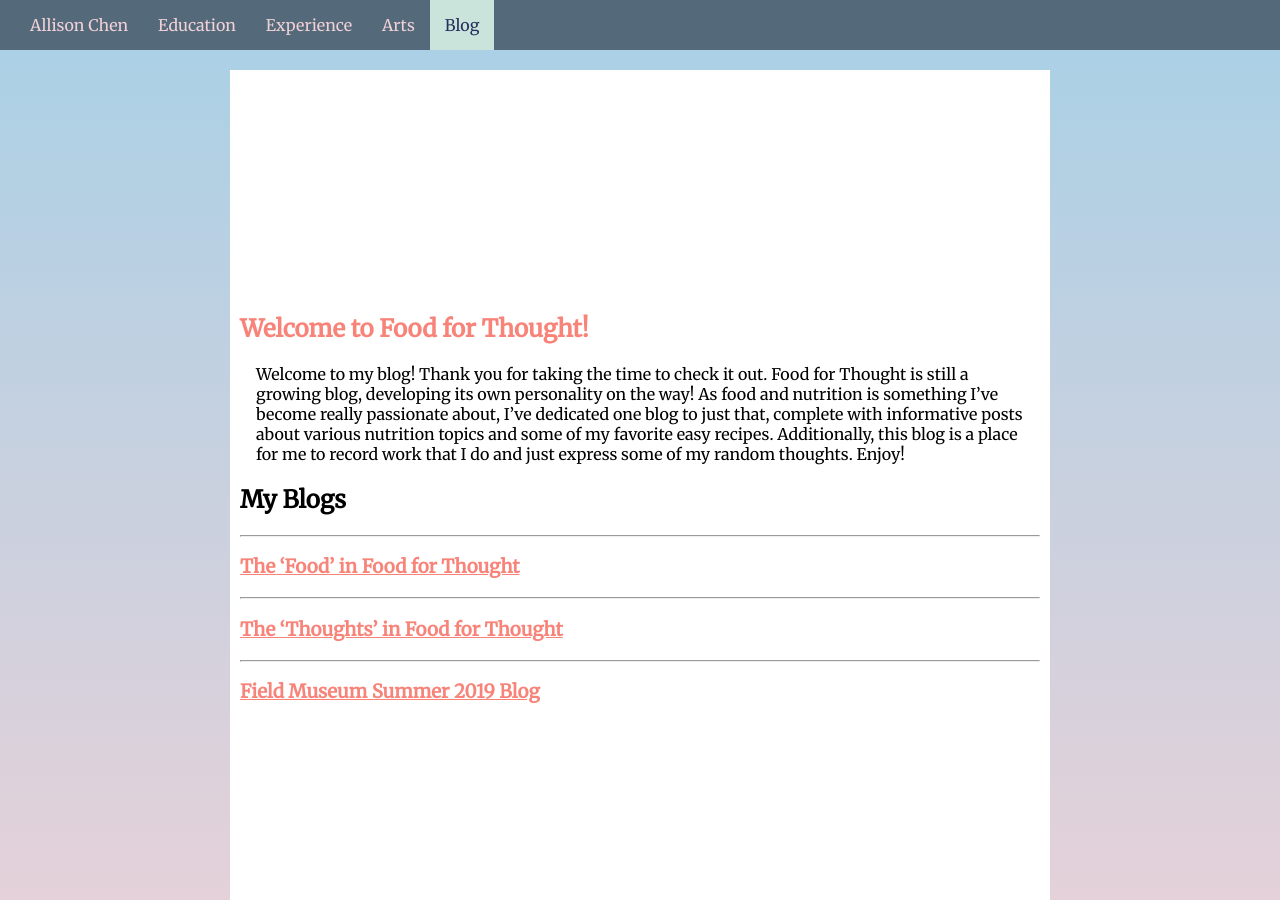
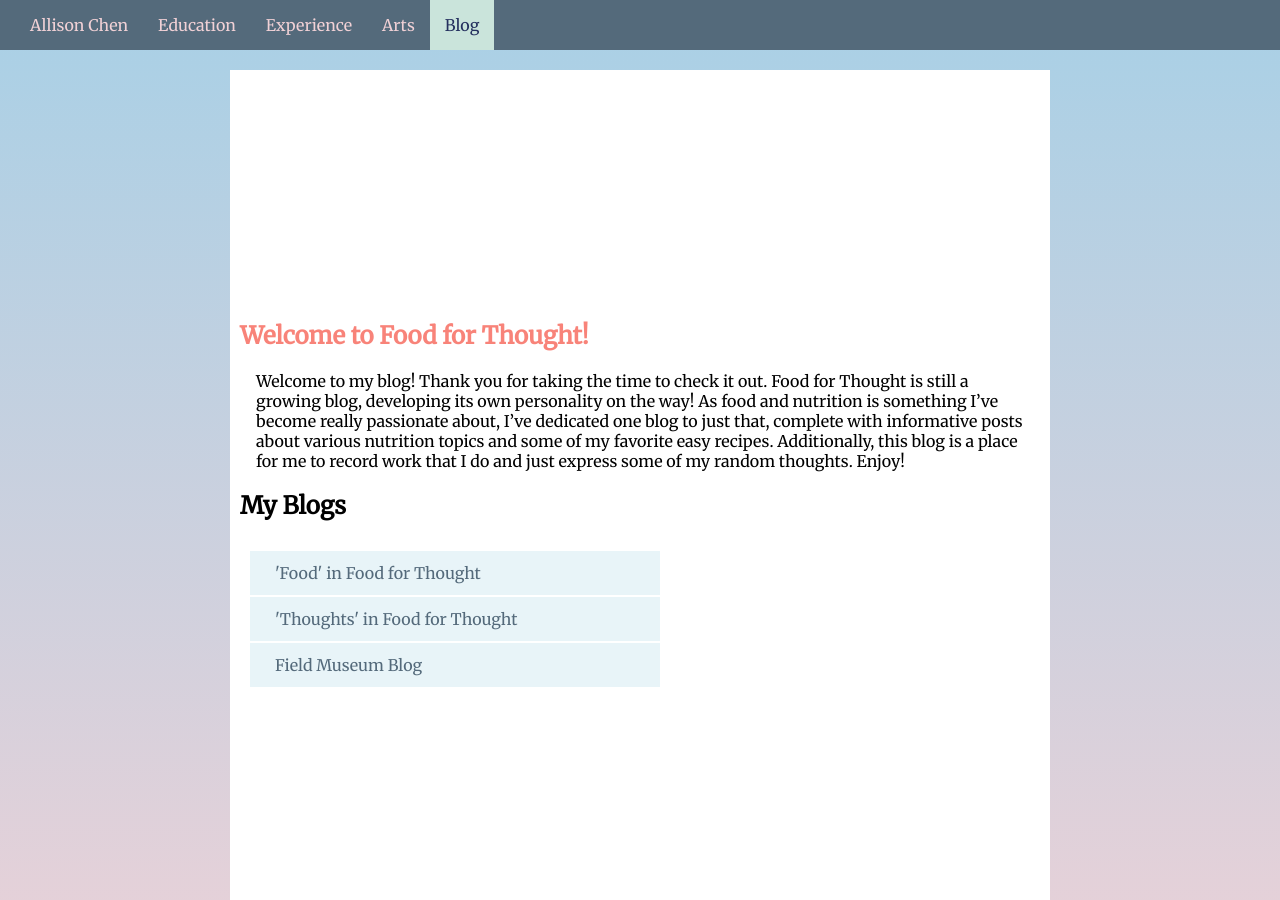
Before and after one commit to allisonchen23/food_for_thought, a Jekyll site: the page built from index.md, in a window 1280 px wide and 900 px high. Built offline with Jekyll 4.4.1, drawn with Linux system fonts in a browser that asks for light colours; nearby versions of some CDN libraries.

Commit message:
changed style view of listing blog page

```diff
--- a/_layouts/default.html
+++ b/_layouts/default.html
@@ -4,7 +4,8 @@
 		<meta charset="utf-8">
 		<title>Allison Chen</title>
     	<link href= "{{ '/css/main.css' | relative_url }}" rel="stylesheet" type="text/css">
-    	<link href="https://fonts.googleapis.com/css?family=Merriweather" rel="stylesheet">
+		<link href="https://fonts.googleapis.com/css?family=Merriweather" rel="stylesheet">
+		<link rel="stylesheet" type="text/css" href="{{ '/css/blog_homes.css' | relative_url }}">
     	<script src="https://use.fontawesome.com/a8517c4d4c.js"></script>
 	</head>
 
--- a/_layouts/post_layout.html
+++ b/_layouts/post_layout.html
@@ -13,6 +13,7 @@
 		{% include navigation.html %}
         <div id="notNavigation">
             <div id="intro">
+				<!-- {% include back_button.html %} -->
 				<h2 class="blogpost title">{{ page.title }}</h2>
 				<h4 class="date">{{page.date | date: "%A %B %-d, %Y"}}</h4>
 			</div>
--- a/index.md
+++ b/index.md
@@ -7,7 +7,7 @@ Welcome to my blog! Thank you for taking the time to check it out. Food for Thou
 
 ## My Blogs
 
----
+<!-- ---
 
 ### [The 'Food' in Food for Thought](food_in_food_for_thought/index.html){:class="standOut"}
 
@@ -17,4 +17,28 @@ Welcome to my blog! Thank you for taking the time to check it out. Food for Thou
 
 ---
 
-### [Field Museum Summer 2019 Blog](field_museum_blog/index.html){:class="standOut"}
+### [Field Museum Summer 2019 Blog](field_museum_blog/index.html){:class="standOut"} -->
+
+<ul class="list_posts">
+    <li>
+        <a href = "food_in_food_for_thought/index.html" id="post_link">
+                <div class="list_item_food">
+                    <div class="title_text">'Food' in Food for Thought</div>
+                </div>
+        </a>
+    </li>
+    <li>
+        <a href = "thoughts_in_food_for_thought/index.html" id="post_link">
+                <div class="list_item_food">
+                    <div class="title_text">'Thoughts' in Food for Thought</div>
+                </div>
+        </a>
+    </li>
+    <li>
+        <a href = "field_museum_blog/index.html" id="post_link">
+                <div class="list_item_food">
+                    <div class="title_text">Field Museum Blog</div>
+                </div>
+        </a>
+    </li>
+</ul>
```
Also changed, not shown: thoughts_in_food_for_thought/_posts/2019-10-10-best_of_both_worlds.markdown (+8 -0 lines), 3 other files.
